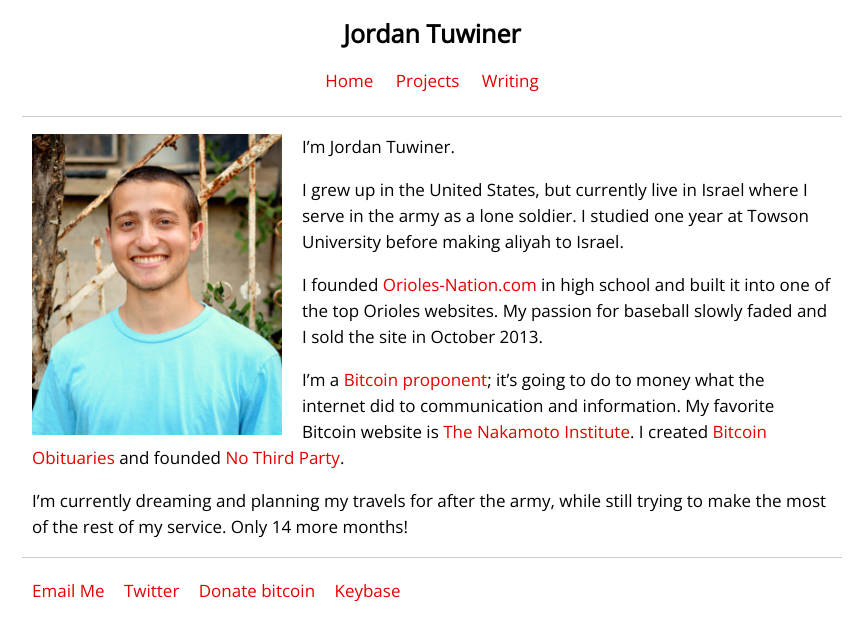
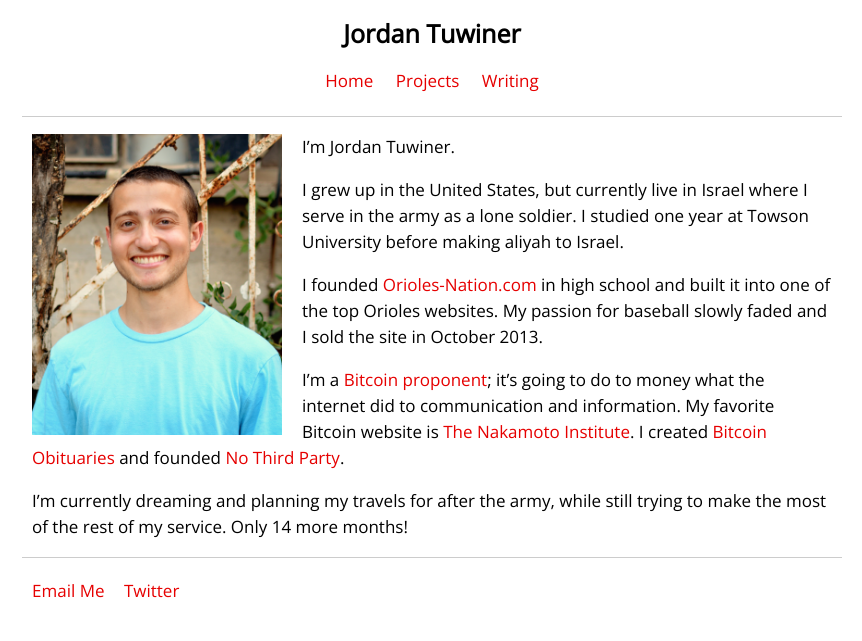
Before and after one commit to johnrlive/jt-com, a Jekyll site: the page built from index.html, in a window 1280 px wide. Shown: the top 641 px of the page, without its empty margins (208-1070 px from the left). Built offline with Jekyll 4.4.1, drawn with Linux system fonts in a browser that asks for light colours.

Commit message:
Remove Keybase from footer

```diff
--- a/_includes/footer.html
+++ b/_includes/footer.html
@@ -3,8 +3,7 @@
 		<ul class="menu">
 			<li><a href="/">Email Me</a></li>
 			<li><a href="http://twitter.com/jordantuwiner/">Twitter</a></li>
-			<li><a href="https://www.coinbase.com/jordan/">Donate bitcoin</a></li>
-			<li><a href="https://keybase.io/jordantuwiner">Keybase</a></li>
+			<li><a href="https://www.coinbase.com/jordan/"></li>
 		</ul>
 	</nav>
 </footer>
```
